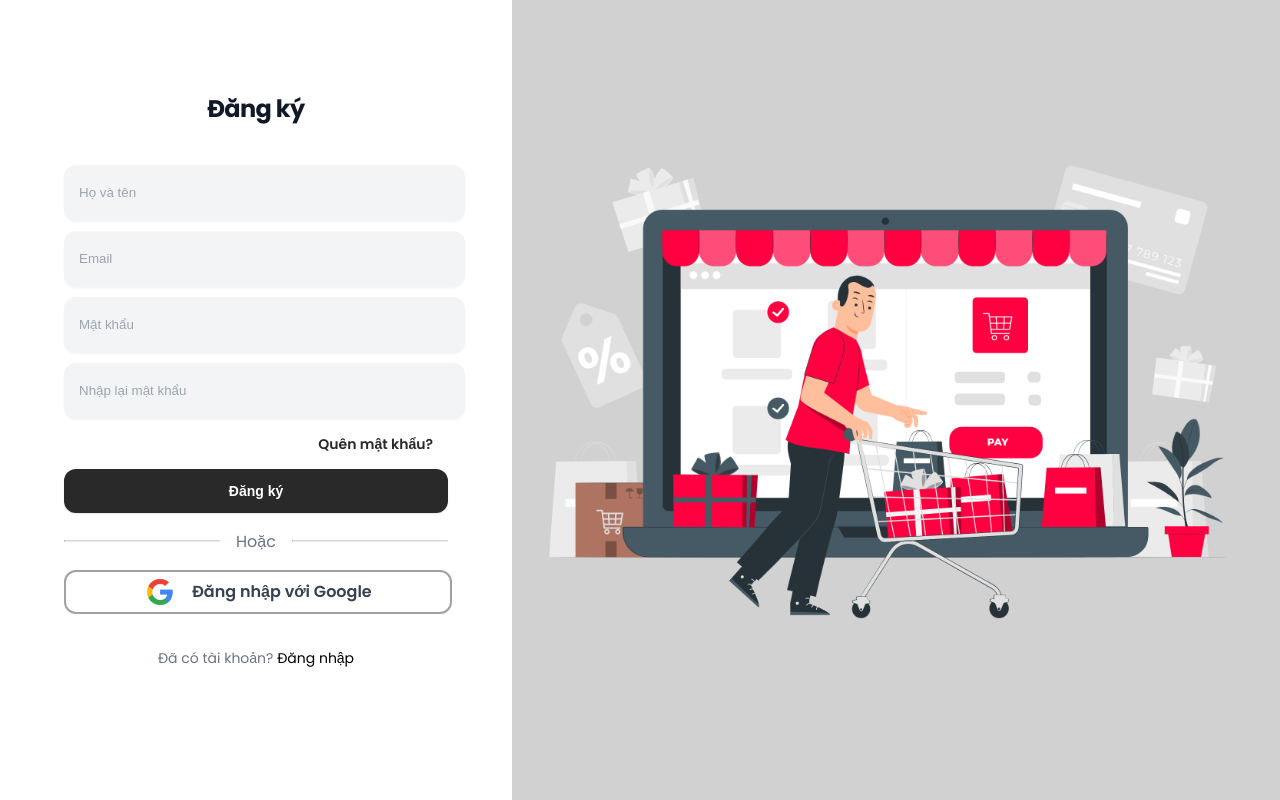
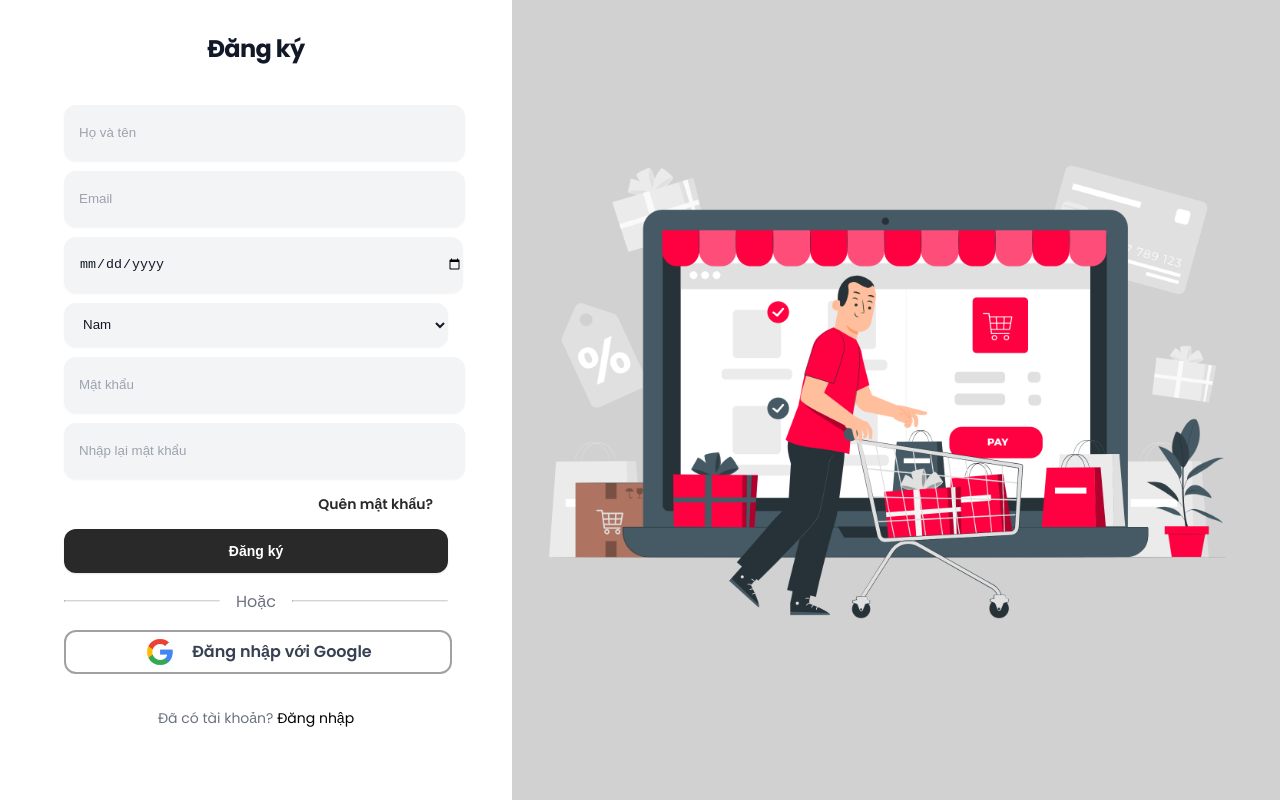
Before and after one commit to jackieluong/DA_CNPM, a React (Vite) app: page /register in a window 1280 px wide. Built offline with nearby package versions, Linux system fonts and the light colour scheme.

Commit message:
add login register

```diff
--- a/src/App.jsx
+++ b/src/App.jsx
@@ -32,6 +32,7 @@
 import { RouterProvider } from 'react-router-dom'
 import { router } from './router'
 
+
 function App() {
   return (
     <RouterProvider router={router} />
--- /dev/null
+++ b/src/context/auth.context.jsx
@@ -0,0 +1,28 @@
+import { createContext, useState } from "react";
+
+export const AuthContext = createContext({
+    isAuthenticated: false,
+    user: {
+        id: "",
+        email: "",
+
+    }
+});
+
+
+export const AuthWrapper = ({children}) =>{
+    const [auth, setAuth] = useState({
+        isAuthenticated: false,
+        user: {
+        id: "",
+        email: "",
+        }
+    });
+
+    const [appLoading, setAppLoading] = useState(false);
+    return <AuthContext.Provider value={{
+        auth, setAuth, appLoading, setAppLoading
+    }} >
+        {children}
+    </AuthContext.Provider>
+}
--- a/src/main.jsx
+++ b/src/main.jsx
@@ -1,10 +1,14 @@
 import { StrictMode } from 'react'
 import { createRoot } from 'react-dom/client'
+import {AuthWrapper} from './context/auth.context.jsx'
 import App from './App.jsx'
 import './index.css'
+import { ImPrevious } from 'react-icons/im'
 
 createRoot(document.getElementById('root')).render(
   <StrictMode>
+    <AuthWrapper>
     <App />
-  </StrictMode>,
+    </AuthWrapper>
+  </StrictMode>
 )
--- a/src/pages/Homepage.jsx
+++ b/src/pages/Homepage.jsx
@@ -1,8 +1,15 @@
 
 import NavBar from '../components/Navbar/Navbar';
 import Footer from '../components/Footer/Footer';
+import { useContext } from 'react';
+import { AuthContext } from '../context/auth.context';
 
 function Homepage() {
+    const {auth} = useContext(AuthContext);
+    console.log("auth: ", auth);
+
+    const accessToken = localStorage.getItem("accessToken");
+    console.log("accessToken: ", accessToken);
     return (
         <div>
             <div>
--- a/src/pages/Login/Login.jsx
+++ b/src/pages/Login/Login.jsx
@@ -1,4 +1,3 @@
-
 // import styles from "./Login.module.css";
 // import InputForm from "../../components/InputForm/InputForm";
 // import {Form } from "react-router-dom";
@@ -55,15 +54,45 @@
 
 // export default Login;
 
-
-
 import styles from "./Login.module.css";
-import {Form } from "react-router-dom";
-import iconGoogle from '../../assets/google.png';
-import iconLogin from '../../assets/Login.png'
-import {Link} from 'react-router-dom';
+import { Form, useNavigate } from "react-router-dom";
+import iconGoogle from "../../assets/google.png";
+import iconLogin from "../../assets/Login.png";
+import { Link } from "react-router-dom";
+import { useContext, useState } from "react";
+import { handleLogin } from "../../services/userService";
+import { AuthContext } from "../../context/auth.context";
 
 function Login() {
+  const [email, setEmail] = useState("");
+  const [password, setPassword] = useState("");
+
+  const { auth, setAuth } = useContext(AuthContext);
+
+  const navigate = useNavigate();
+
+  const handleSumit = async (e) => {
+    e.preventDefault();
+    console.log("email: ", email, "password: ", password);
+    try {
+      const response = await handleLogin(email, password);
+
+      localStorage.setItem("accessToken", response.accessToken);
+
+      setAuth({
+        isAuthenticated: true,
+        user: {
+          id: response.user.id,
+          email: response.user.email,
+        },
+      });
+
+      alert(response.message);
+      navigate("/");
+    } catch (error) {
+      console.log(error);
+    }
+  };
   return (
     <div className={styles.loginPage}>
       <div className={styles.leftSection}>
@@ -71,13 +100,14 @@ function Login() {
           <h2>Đăng nhập</h2>
         </div>
         <div className={styles.container}>
-                    <Form method="POST">
+          <Form method="POST" onSubmit={handleSumit}>
             <div className={styles.inputForm}>
               <input
                 id="email"
                 name="email"
                 type="email"
                 placeholder={"Email"}
+                onChange={(e) => setEmail(e.target.value)}
                 required
               />
               <input
@@ -85,27 +115,21 @@ function Login() {
                 name="password"
                 type="password"
                 placeholder={"Mật khẩu"}
+                onChange={(e) => setPassword(e.target.value)}
                 required
               />
             </div>
             <div className={styles.forgotPassword}>
-                          <a href="#">
-                              Quên mật khẩu?
-                          </a>
+              <a href="#">Quên mật khẩu?</a>
             </div>
-                      <button
-                        type="submit"
-                        className={styles.SubmitButton}
-                      >
+            <button type="submit" className={styles.SubmitButton}>
               Đăng nhập
             </button>
           </Form>
           <div className={styles.betweenContainer}>
             <div className={styles.itemOr}>
-                            <hr/>
-                            <p>
-                                Hoặc
-                            </p>
+              <hr />
+              <p>Hoặc</p>
               <hr />
             </div>
             <a href="#" className={styles.registerGoogle}>
@@ -114,8 +138,8 @@ function Login() {
             </a>
           </div>
           <p className={styles.finalContainer}>
-                        Chưa có tài khoản? {' '}
-                        <Link to='/register' className={styles.register}>
+            Chưa có tài khoản?{" "}
+            <Link to="/register" className={styles.register}>
               Đăng ký
             </Link>
           </p>
@@ -125,9 +149,7 @@ function Login() {
         <img src={iconLogin} alt="Login" />
       </div>
     </div>
-    )
+  );
 }
 
-
-
 export default Login;
--- a/src/pages/Register/Register.jsx
+++ b/src/pages/Register/Register.jsx
@@ -1,10 +1,37 @@
-
-import iconGoogle from '../../assets/google.png';
-import iconLogin from '../../assets/login.png';;
-import { Form, Link } from 'react-router-dom';
-import styles from './Register.module.css';
+import iconGoogle from "../../assets/google.png";
+import iconLogin from "../../assets/login.png";
+import { Form, Link } from "react-router-dom";
+import styles from "./Register.module.css";
+import { useState } from "react";
+import { handleRegister } from "../../services/userService";
 
 function Register() {
+  const [email, setEmail] = useState("");
+  const [password, setPassword] = useState("");
+  const [confirmPassword, setConfirmPassword] = useState("");
+  const [name, setName] = useState("");
+  const [gender, setGender] = useState("");
+  const [birthday, setBirthday] = useState("");
+
+  const handleSumit = async (e) => {
+    e.preventDefault();
+
+    try {
+      const response = await handleRegister(
+        email,
+        password,
+        name,
+        birthday,
+        gender
+      );
+      console.log(response);
+      alert(response.message);
+    } catch (error) {
+      console.log(error);
+      alert(error.response.data.message);
+    }
+  };
+
   return (
     <div className={styles.loginPage}>
       <div className={styles.leftSection}>
@@ -12,13 +39,15 @@ function Register() {
           <h2>Đăng ký</h2>
         </div>
         <div className={styles.container}>
-                <Form method="POST">
+          <Form method="POST" onSubmit={handleSumit}>
             <div className={styles.inputForm}>
               <input
                 id="name"
                 name="name"
                 type="text"
                 placeholder={"Họ và tên"}
+                onChange={(e) => setName(e.target.value)}
+                value={name}
                 required
               />
               <input
@@ -26,41 +55,55 @@ function Register() {
                 name="email"
                 type="email"
                 placeholder={"Email"}
+                value={email}
+                onChange={(e) => setEmail(e.target.value)}
                 required
               />
+              <input
+                name="birthday"
+                type="date"
+                value={birthday}
+                onChange={(e) => setBirthday(e.target.value)}
+
+              />
+              <select
+                name="gender"
+                value={gender}
+                onChange={(e) => setGender(e.target.value)}
+              >
+                <option value="M">Nam</option>
+                <option value="F">Nữ</option>
+              </select>
               <input
                 id="password"
                 name="password"
                 type="password"
                 placeholder={"Mật khẩu"}
+                value={password}
+                onChange={(e) => setPassword(e.target.value)}
                 required
               />
               <input
                 id="confirm-password"
                 name="confirm-password"
                 type="password"
+                value={confirmPassword}
                 placeholder={"Nhập lại mật khẩu"}
+                onChange={(e) => setConfirmPassword(e.target.value)}
                 required
               />
             </div>
             <div className={styles.forgotPassword}>
-                        <a href="#">
-                            Quên mật khẩu?
-                        </a>
+              <a href="#">Quên mật khẩu?</a>
             </div>
-                    <button
-                        type="submit"
-                        className={styles.SubmitButton}
-                    >
+            <button type="submit" className={styles.SubmitButton}>
               Đăng ký
             </button>
           </Form>
           <div className={styles.betweenContainer}>
             <div className={styles.itemOr}>
-                        <hr/>
-                        <p>
-                            Hoặc
-                        </p>
+              <hr />
+              <p>Hoặc</p>
               <hr />
             </div>
             <a href="#" className={styles.registerGoogle}>
@@ -69,8 +112,8 @@ function Register() {
             </a>
           </div>
           <p className={styles.finalContainer}>
-                    Đã có tài khoản? {' '}
-                    <Link to='/login' className={styles.register}>
+            Đã có tài khoản?{" "}
+            <Link to="/login" className={styles.register}>
               Đăng nhập
             </Link>
           </p>
@@ -80,7 +123,7 @@ function Register() {
         <img src={iconLogin} alt="Login" />
       </div>
     </div>
-  )
+  );
 }
 
 export default Register;
--- a/src/pages/Register/Register.module.css
+++ b/src/pages/Register/Register.module.css
@@ -189,7 +189,7 @@
 .inputForm {
     margin-top: 8px;
 }
-.inputForm  input{
+.inputForm  input, .inputForm select{
     display: block;
     width: 100%;
     height: 44px;
--- /dev/null
+++ b/src/services/userService.js
@@ -0,0 +1,41 @@
+import axios from "axios";
+
+const apiURL = "http://localhost:8080/api/v1";
+
+export const handleLogin = async (email, password) => {
+  try {
+
+    const response = await axios.post(`${apiURL}/login`,{
+        email: email,
+        password: password
+
+    } )
+
+    console.log(response);
+
+    return response.data;
+  } catch (error) {
+    console.log(error);
+    throw error;
+  }
+
+
+
+}
+
+export const handleRegister = async (email, password, name, birthday, gender) => {
+  try {
+    const response = await axios.post(`${apiURL}/register`,{
+        email,
+        password,
+        birthday,
+        name,
+        gender
+    })
+    console.log(response);
+    return response.data;
+  } catch (error) {
+    console.log(error);
+    throw error;
+  }
+}
--- a/vite.config.js
+++ b/vite.config.js
@@ -4,5 +4,5 @@ import eslint from 'vite-plugin-eslint';
 // https://vitejs.dev/config/
 
 export default defineConfig({
-  plugins: [react(), eslint()],
+  plugins: [react()],
 })
```
Lines whose indentation alone changed are shown as unchanged.
